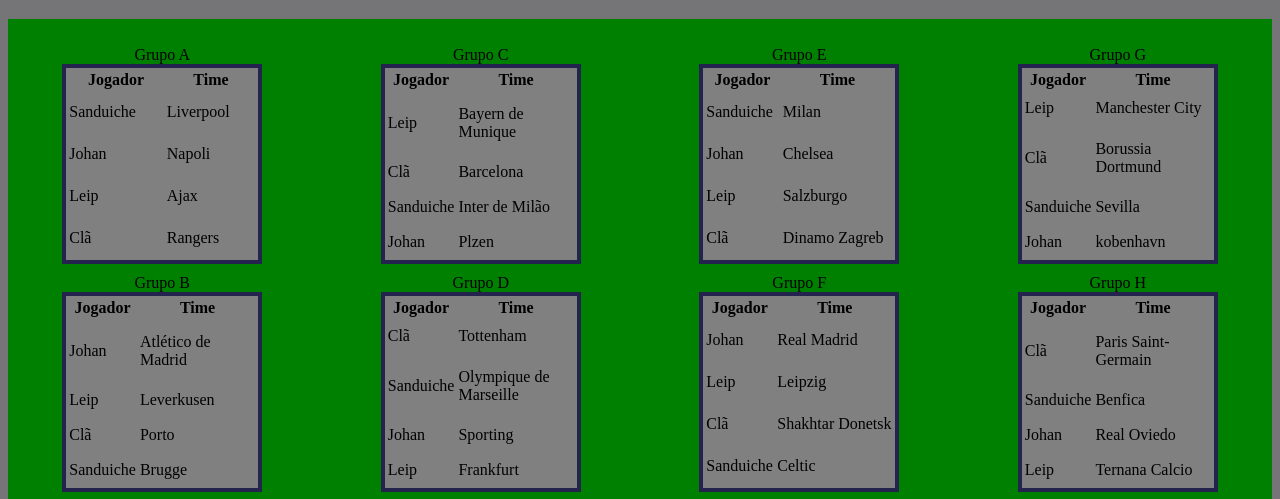
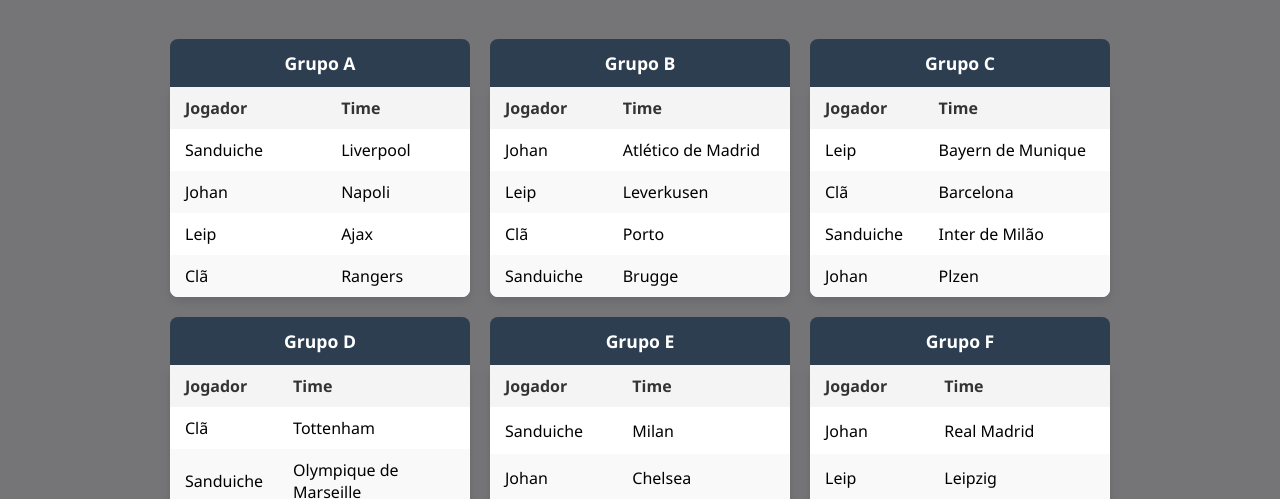
Before and after one commit to LuizFelipeLP/Atividade_5_web1, a plain HTML site: page grupos.html in a window 1280 px wide. Shown: the part 313-812 px from the top of the page. Drawn offline with Linux system fonts and the light colour scheme.

Commit message:
tabelas terminadas

```diff
--- a/css/style.css
+++ b/css/style.css
@@ -49,20 +49,51 @@
     text-align: center;
 }
 /* página Grupo*/
-.grupos{
-    display: flex;
-    background-color: green;
-    gap: 10px;
-    height: 500px;
-    flex-flow: column wrap;
-    justify-content: center;
-    align-items: center;
+.grupos {
+  display: flex;
+  flex-wrap: wrap;
+  gap: 20px;
+  justify-content: center;
+  padding: 20px;
 }
-.tabela{
-    background-color: grey;
-    width: 200px;
-    height: 200px;
+
+.tabela {
+  border-collapse: collapse;
+  width: 300px;
+  font-family: 'Segoe UI', Tahoma, Geneva, Verdana, sans-serif;
+  box-shadow: 0 4px 8px rgba(0,0,0,0.1);
+  border-radius: 8px;
+  overflow: hidden; /* aplica o border-radius */
+  background-color: #fff;
 }
-table{
-    border: 4px solid rgb(35, 35, 77);
+
+caption {
+  background-color: #2c3e50;
+  color: white;
+  padding: 12px;
+  font-weight: bold;
+  font-size: 1.1em;
+  text-align: center;
 }
+
+th, td {
+  padding: 10px 15px;
+  text-align: left;
+}
+
+thead {
+  background-color: #f4f4f4;
+}
+
+tbody tr:nth-child(even) {
+  background-color: #f9f9f9;
+}
+
+tbody tr:hover {
+  background-color: #e0f7fa;
+  cursor: pointer;
+}
+
+th {
+  color: #333;
+}
```
